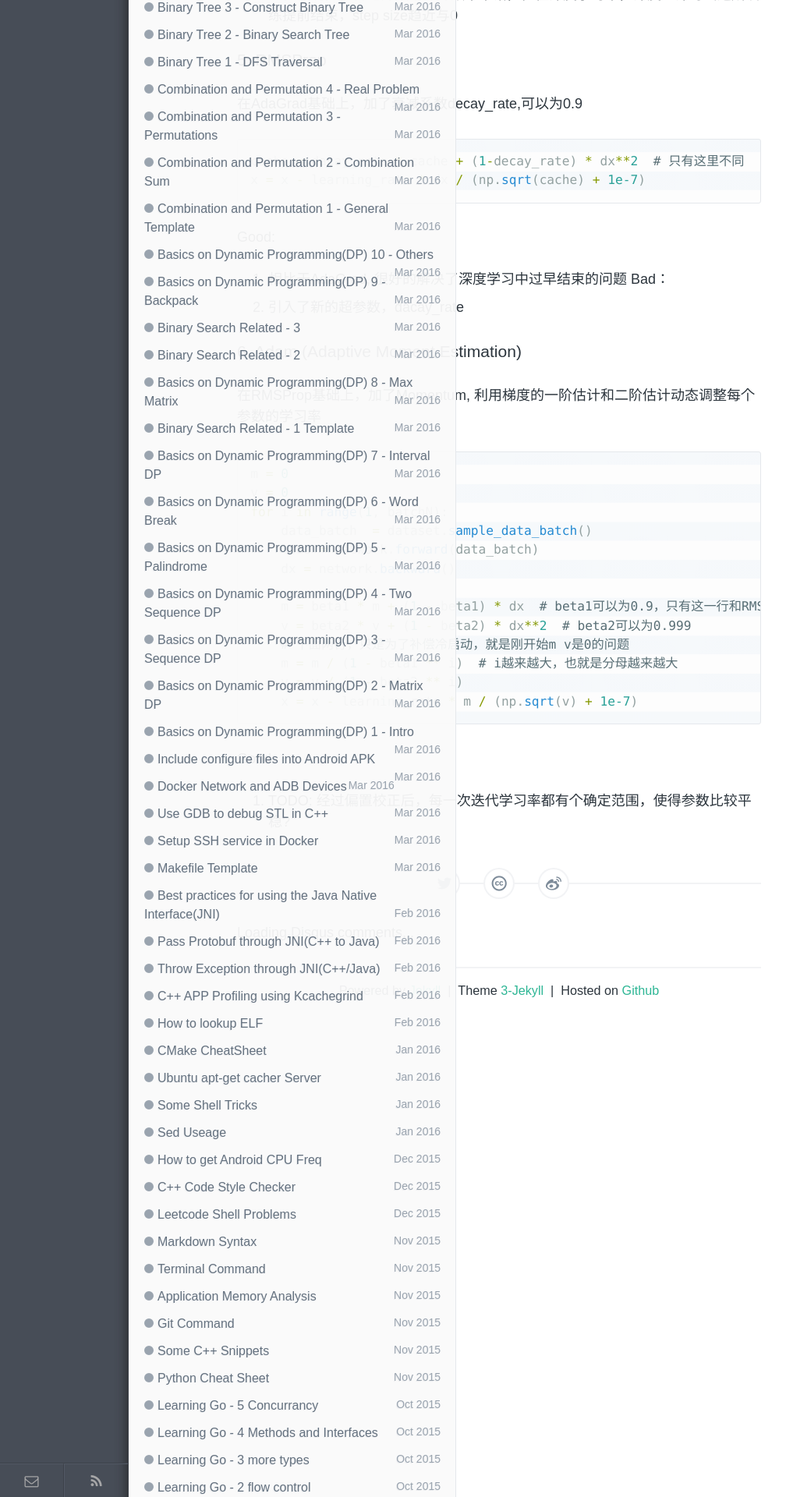
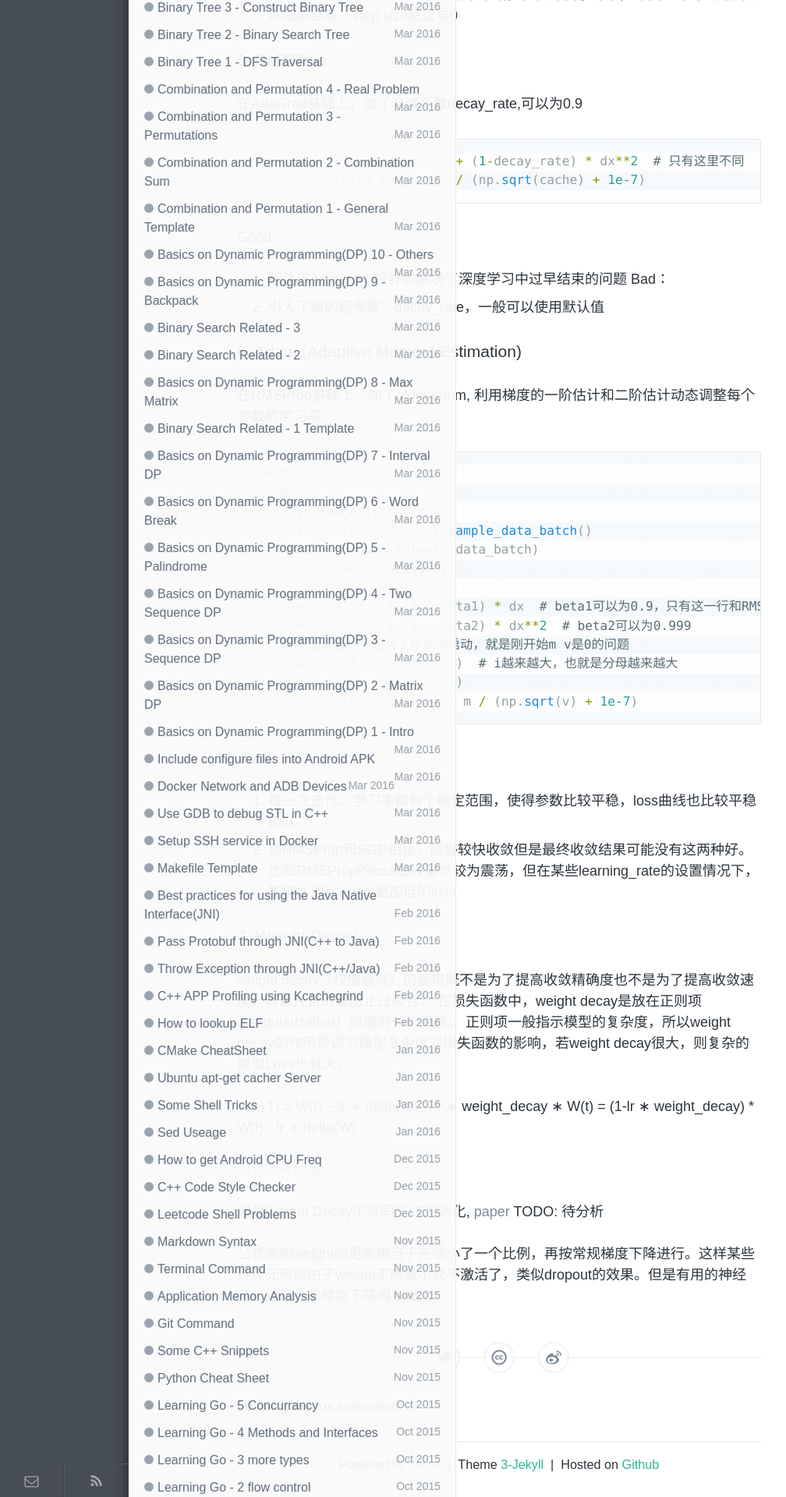
Before and after one commit to wykvictor/wykvictor.github.io, a Jekyll site: the page built from _posts/Machine-Learning/2018-07-04-NN-2-Optimize.md, in a window 1280 px wide. Shown: the part 1939-3859 px from the top of the page at 78% size, without its empty margins (0-1008 px from the left). Built offline with Jekyll 4.4.1, drawn with Linux system fonts in a browser that asks for light colours; comment, search, counter and statistics services are not loaded.

Commit message:
add weight_decay in NN-2 md

```diff
--- a/_posts/Machine-Learning/2018-07-04-NN-2-Optimize.md
+++ b/_posts/Machine-Learning/2018-07-04-NN-2-Optimize.md
@@ -67,7 +67,7 @@
 Good:
 1. 相比于AdaGrad, 很好的解决了深度学习中过早结束的问题
 Bad：
-1. 引入了新的超参数，dacay_rate
+1. 引入了新的超参数，dacay_rate，一般可以使用默认值
 
 ### 6. Adam (Adaptive Moment Estimation)
 在RMSProp基础上，加了Momentum, 利用梯度的一阶估计和二阶估计动态调整每个参数的学习率
@@ -85,7 +85,21 @@
 	m = m / (1 - beta1 ** i)  # i越来越大，也就是分母越来越大
 	v = v / (1 - beta2 ** i)
 	x = x - learning_rate * m / (np.sqrt(v) + 1e-7)
-
 {% endhighlight %}
 Good:
-1. TODO: 经过偏置校正后，每一次迭代学习率都有个确定范围，使得参数比较平稳?
+1. 每一次迭代，学习率都有个确定范围，使得参数比较平稳，loss曲线也比较平稳
+Bad:
+1. 跟RMSProp和SGD相比，能够较快收敛但是最终收敛结果可能没有这两种好。比如RMSProp的loss曲线虽然较为震荡，但在某些learning_rate的设置情况下，能够达到比Adam更加低的loss
+
+### 7. Weight Decay
+weight decay（权值衰减）的使用既不是为了提高收敛精确度也不是为了提高收敛速度，其最终目的是防止过拟合。
+在损失函数中，weight decay是放在正则项（regularization）前面的一个系数。
+正则项一般指示模型的复杂度，所以weight decay的作用是调节模型复杂度对损失函数的影响，若weight decay很大，则复杂的模型Loss也就大。
+
+W(t+1) = W(t) − lr ∗ delta(W) − lr ∗ weight_decay ∗ W(t) = (1-lr ∗ weight_decay) * W(t) - lr ∗ delta(W)
+
+[公式参考链接](https://stats.stackexchange.com/questions/29130/difference-between-neural-net-weight-decay-and-learning-rate)
+
+但是Weight Decay不等同于L2正则化, [paper](https://arxiv.org/abs/1711.05101) TODO: 待分析
+
+公式表明weight的更新相当于先缩小了一个比例，再按常规梯度下降进行。这样某些神经元可能由于weight不断减小就不激活了，类似dropout的效果。但是有用的神经元，还是会靠梯度下降得到激活。
```
